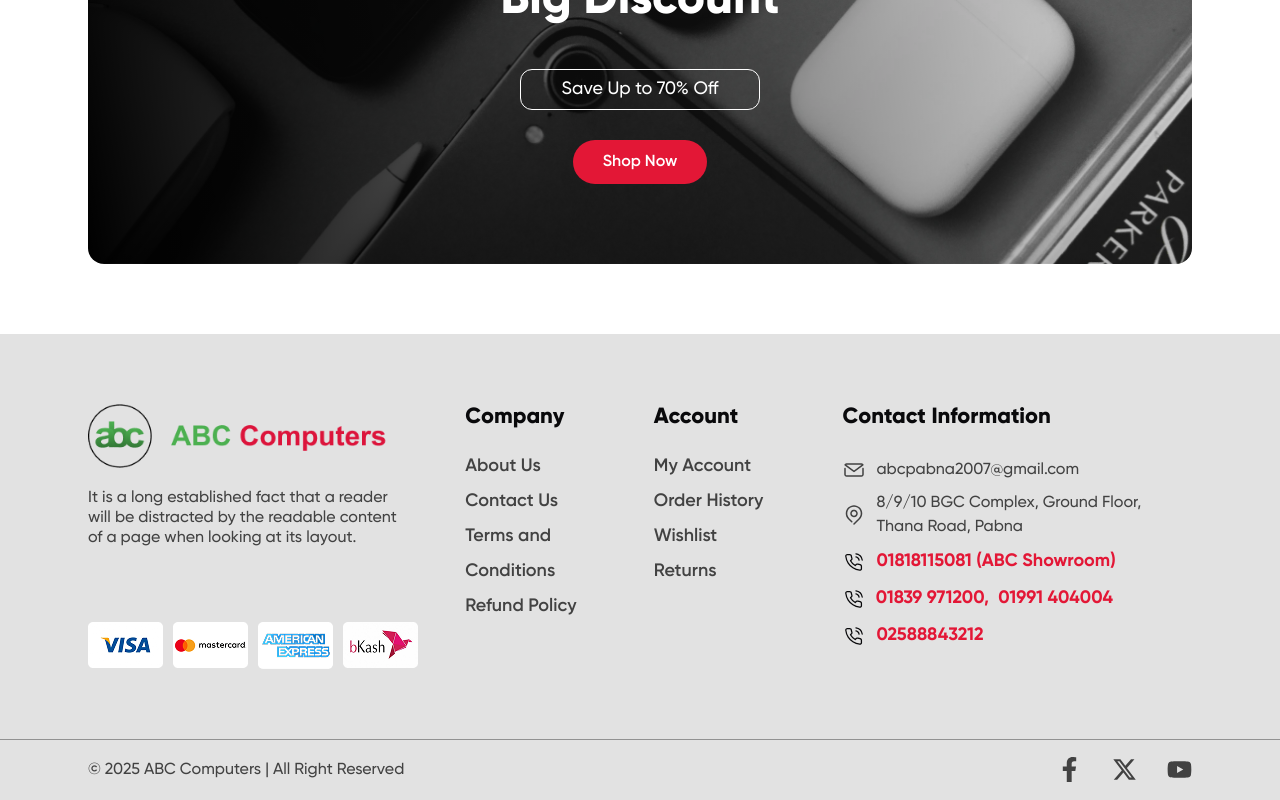
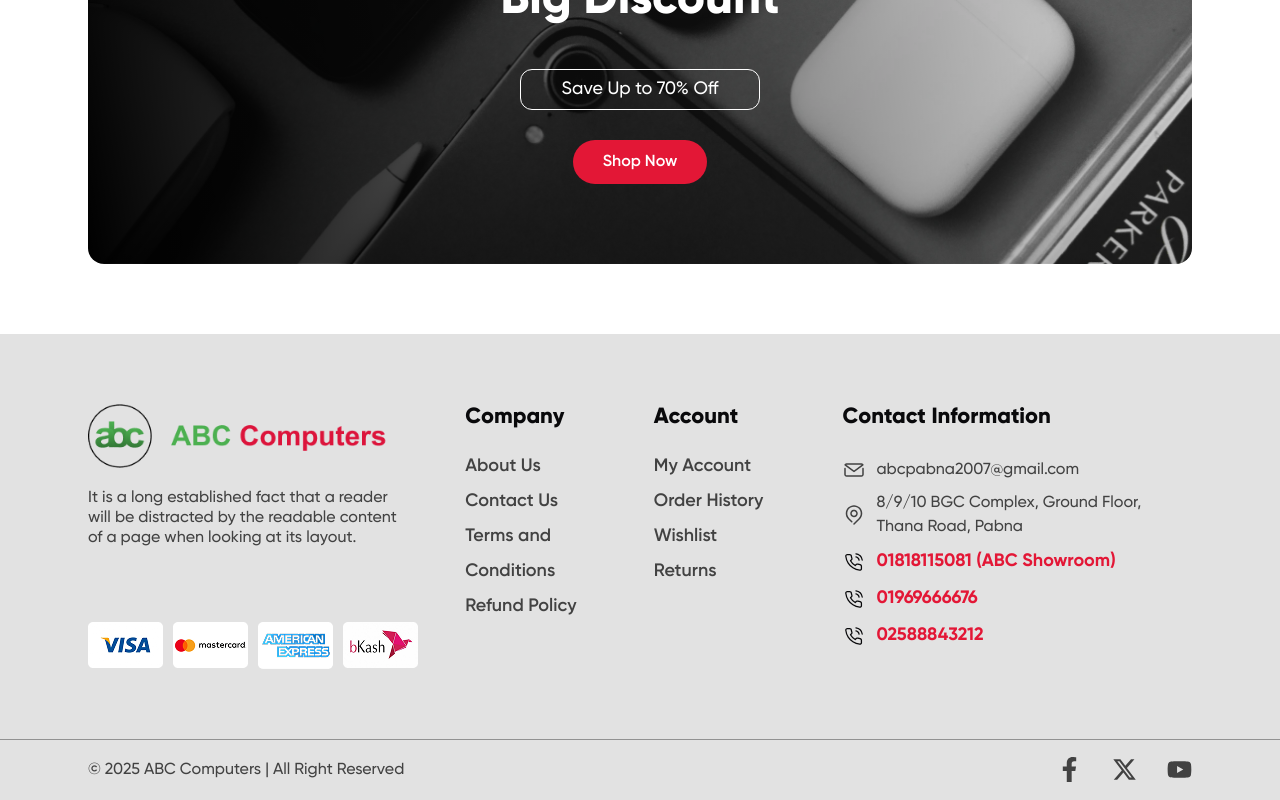
Before and after one commit to imtiaz-cnits/abc-next, a Next.js app: page / in a window 1280 px wide. Shown: the part 717-1517 px from the top of the page. Built offline with nearby package versions, Linux system fonts and the light colour scheme; no server answers.

Commit message:
updated footer numbers

```diff
--- a/src/Components/Shared/Footer/Footer.jsx
+++ b/src/Components/Shared/Footer/Footer.jsx
@@ -156,7 +156,7 @@ const Footer = () => {
                         <div className="num">01818115081 (ABC Showroom)</div>
                       </a>
                     </li>
-                    <li className="d-flex number-li">
+                    {/* <li className="d-flex number-li">
                         <div className="icon">
                           <svg
                             width="38"
@@ -178,6 +178,28 @@ const Footer = () => {
                           <a className="numbar ms-2" href="tel:+8801839971200">01839 971200, </a>
                           <a className="numbar ms-2" href="tel:+8801991404004">01991 404004</a>
                         </div>
+                    </li> */}
+                    <li>
+                      <a href="tel:+8801969666676" className="numbar">
+                        <div className="icon">
+                          <svg
+                            width="38"
+                            height="38"
+                            viewBox="0 0 38 38"
+                            fill="none"
+                            xmlns="http://www.w3.org/2000/svg"
+                          >
+                            <path
+                              d="M22.1044 10.9694C23.3202 11.2061 24.4375 11.7996 25.3134 12.6738C26.1893 13.548 26.7839 14.6632 27.0211 15.8767M22.1044 6C24.6303 6.28007 26.9857 7.40904 28.7839 9.20154C30.5821 10.994 31.7162 13.3435 32 15.8642M30.7553 25.7782V29.5052C30.7567 29.8512 30.6857 30.1937 30.5468 30.5107C30.4079 30.8277 30.2042 31.1123 29.9488 31.3462C29.6933 31.5801 29.3918 31.7582 29.0634 31.869C28.735 31.9799 28.387 32.0211 28.0418 31.9899C24.2115 31.5745 20.5323 30.2682 17.2998 28.1759C14.2923 26.2685 11.7425 23.7235 9.83141 20.7218C7.7278 17.4808 6.41868 13.7908 6.0101 9.95067C5.979 9.60712 6.01991 9.26087 6.13022 8.93396C6.24053 8.60705 6.41784 8.30665 6.65085 8.05189C6.88385 7.79712 7.16746 7.59357 7.4836 7.4542C7.79974 7.31482 8.1415 7.24267 8.48711 7.24235H12.2213C12.8254 7.23641 13.411 7.44992 13.869 7.84306C14.327 8.23621 14.6262 8.78217 14.7107 9.37919C14.8684 10.5719 15.1607 11.743 15.5821 12.8702C15.7495 13.3148 15.7858 13.7981 15.6865 14.2627C15.5872 14.7273 15.3566 15.1538 15.0219 15.4915L13.4411 17.0693C15.2131 20.1796 17.7933 22.7549 20.9095 24.5234L22.4903 22.9456C22.8287 22.6116 23.256 22.3814 23.7215 22.2823C24.187 22.1832 24.6711 22.2194 25.1167 22.3866C26.246 22.8072 27.4193 23.0989 28.6143 23.2562C29.219 23.3413 29.7712 23.6453 30.1659 24.1103C30.5607 24.5753 30.7704 25.1689 30.7553 25.7782Z"
+                              stroke="#09090B"
+                              strokeWidth="2"
+                              strokeLinecap="round"
+                              strokeLinejoin="round"
+                            />
+                          </svg>
+                        </div>
+                        <div className="num">01969666676</div>
+                      </a>
                     </li>
                     <li>
                       <a href="tel:+8802588843212" className="numbar">
```
